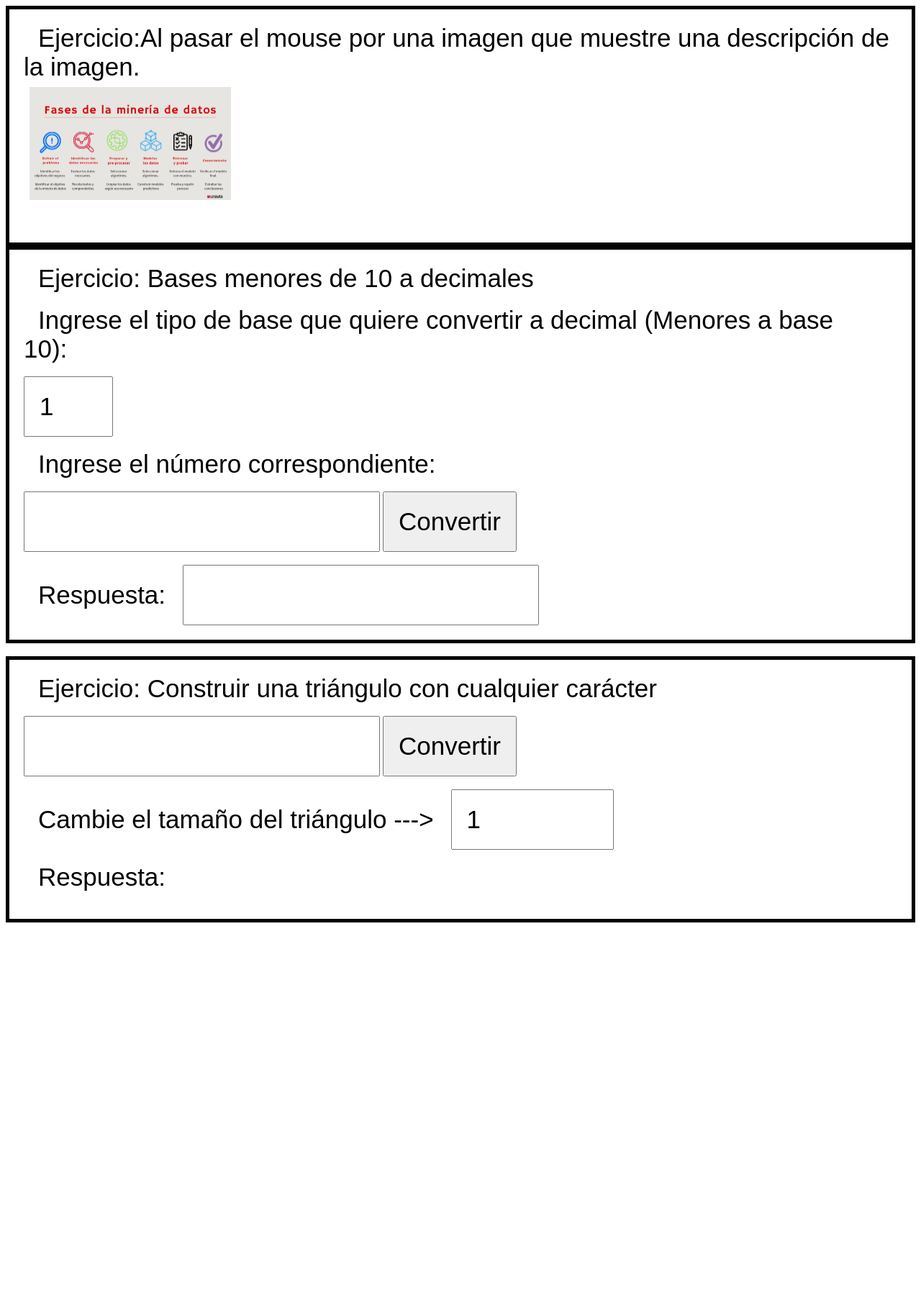
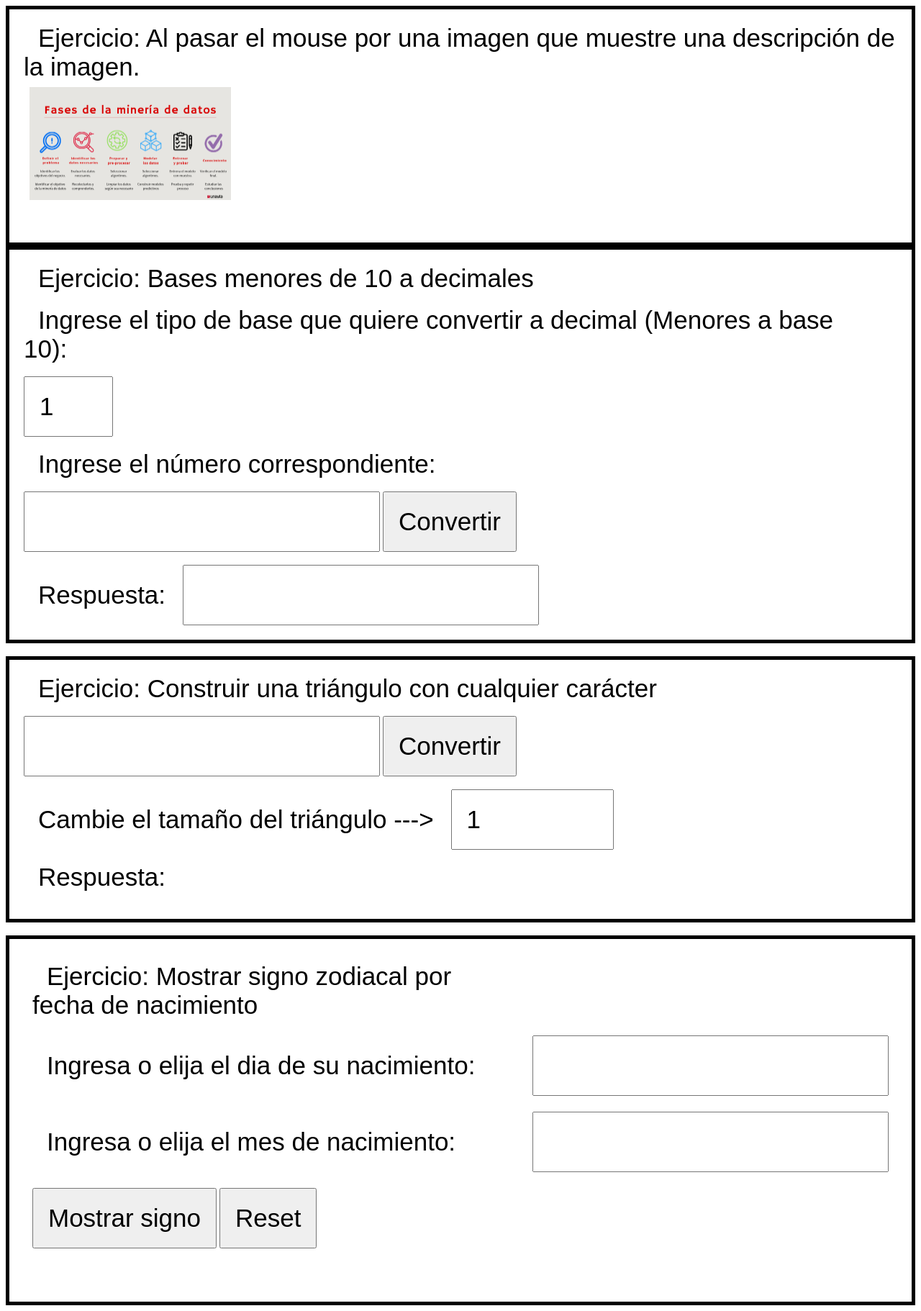
Before and after one commit to KevinSplits/Pagina-Web, a PHP site: page /Ejercicios.html in a window 1280 px wide. Shown: the whole page at 72% size. Before the commit the page ends 1282 px from the top, so only its background shows below. Run offline with PHP 8.4, Linux system fonts and the light colour scheme.

Commit message:
ejercicio4

```diff
--- a/web/Codigos.js
+++ b/web/Codigos.js
@@ -100,3 +100,143 @@ function quitarDescripcion() {
     const descripcion = document.getElementById('descripcion');
     descripcion.style.display = 'none';
 }
+
+// function mostrarSigno() {
+//     const fechaNacimiento = document.getElementById('fecha').value;
+//     const resultado = document.getElementById('result1');
+
+//     if (!fechaNacimiento) {
+//         resultado.innerHTML = 'Por favor, ingrese una fecha de nacimiento.';
+//         return;
+//     }
+
+//     const partes = fechaNacimiento.split("-");
+//     const mes = parseInt(partes[1], 10);
+//     const dia = parseInt(partes[2], 10);
+
+//     let signo = '';
+//     let descripcion = '';
+//     let imagen = '';
+
+//     if ((mes === 1 && dia >= 20) || (mes === 2 && dia <= 18)) {
+//         signo = 'Acuario';
+//         descripcion = 'Descripción de Acuario';
+//         imagen = 'imagenes/acuario.jpg';
+//     } else if ((mes === 2 && dia >= 19) || (mes === 3 && dia <= 20)) {
+//         signo = 'Piscis';
+//         descripcion = 'Descripción de Piscis';
+//         imagen = 'imagenes/piscis.jpg';
+//     } else if ((mes === 3 && dia >= 21) || (mes === 4 && dia <= 19)) {
+//         signo = 'Aries';
+//         descripcion = 'Descripción de Aries';
+//         imagen = 'imagenes/aries.jpg';
+//     } else if ((mes === 4 && dia >= 20) || (mes === 5 && dia <= 20)) {
+//         signo = 'Tauro';
+//         descripcion = 'Descripción de Tauro';
+//         imagen = 'imagenes/tauro.jpg';
+//     } else if ((mes === 5 && dia >= 21) || (mes === 6 && dia <= 20)) {
+//         signo = 'Géminis';
+//         descripcion = 'Descripción de Géminis';
+//         imagen = 'imagenes/geminis.jpg';
+//     } else if ((mes === 6 && dia >= 21) || (mes === 7 && dia <= 22)) {
+//         signo = 'Cáncer';
+//         descripcion = 'Descripción de Cáncer';
+//         imagen = 'imagenes/cancer.jpg';
+//     } else if ((mes === 7 && dia >= 23) || (mes === 8 && dia <= 22)) {
+//         signo = 'Leo';
+//         descripcion = 'Descripción de Leo';
+//         imagen = 'imagenes/leo.jpg';
+//     } else if ((mes === 8 && dia >= 23) || (mes === 9 && dia <= 22)) {
+//         signo = 'Virgo';
+//         descripcion = 'Descripción de Virgo';
+//         imagen = 'imagenes/virgo.jpg';
+//     } else if ((mes === 9 && dia >= 23) || (mes === 10 && dia <= 22)) {
+//         signo = 'Libra';
+//         descripcion = 'Descripción de Libra';
+//         imagen = 'imagenes/libra.jpg';
+//     } else if ((mes === 10 && dia >= 23) || (mes === 11 && dia <= 21)) {
+//         signo = 'Escorpio';
+//         descripcion = 'Descripción de Escorpio';
+//         imagen = 'imagenes/escorpio.jpg';
+//     } else if ((mes === 11 && dia >= 22) || (mes === 12 && dia <= 21)) {
+//         signo = 'Sagitario';
+//         descripcion = 'Descripción de Sagitario';
+//         imagen = 'imagenes/sagitario.jpg';
+//     } else if ((mes === 12 && dia >= 22) || (mes === 1 && dia <= 19)) {
+//         signo = 'Capricornio';
+//         descripcion = 'Descripción de Capricornio';
+//         imagen = 'imagenes/capricornio.jpg';
+//     }
+//     resultado.innerHTML = `<div class="signo">${signo}</div><div class="descripcion">${descripcion}</div><img src="${imagen}" alt="${signo}" class="imagen-signo">`;
+// }
+
+function mostrarSigno(){
+    let dia, mes;
+    dia = parseInt (document.formsig.dia.value);
+    mes = parseInt (document.formsig.mes.value);
+
+    let signo = '';
+    let descripcion = '';
+    let imagen = '';
+
+    if((dia>=21&&mes==3)||(dia<=20&&mes==4)){
+        signo = 'Aries';
+        descripcion = 'Descripción de Aries';
+        imagen = 'imagenes/aries.jpg';
+    }else if((dia>=24&&mes==9)||(dia<=23&&mes==10)){
+        signo = 'Libra';
+        descripcion = 'Descripción de Libra';
+        imagen = 'imagenes/libra.jpg';
+    }else if((dia>=21&&mes==4)||(dia<=21&&mes==5)){
+        signo = 'Tauro';
+        descripcion = 'Descripción de Tauro';
+        imagen = 'imagenes/tauro.jpg';
+    }else if((dia>=24&&mes==10)||(dia<=22&&mes==11)){
+        signo = 'Escorpio';
+        descripcion = 'Descripción de Escorpio';
+        imagen = 'imagenes/escorpio.jpg';
+    }else if((dia>=22&&mes==5)||(dia<=21&&mes==6)){
+        signo = 'Géminis';
+        descripcion = 'Géminis es un signo mutable que forma parte del elemento aire; ' +
+                  'como signo de los gemelos, su carácter es doble y bastante contradictorio por complejo. ' +
+                  'Por una parte es capaz de adaptarse con facilidad y rapidez a todo, pero por otra puede resultar hipócrita. ' +
+                  'Su distintivo común es la comunicación y el ingenio.';
+        imagen = 'imagen/Geminis.png';
+    }else if((dia>=23&&mes==11)||(dia<=21&&mes==12)){
+        signo = 'Sagitario';
+        descripcion = 'Descripción de Sagitario';
+        imagen = 'imagenes/sagitario.jpg';
+    }else if((dia>=21&&mes==6)||(dia<=23&&mes==7)){
+        signo = 'Cáncer';
+        descripcion = 'Descripción de Cáncer';
+        imagen = 'imagen/cancer.jpg';
+    }else if((dia>=22&&mes==12)||(dia<=20&&mes==1)){
+        signo = 'Capricornio';
+        descripcion = 'Descripción de Capricornio';
+        imagen = 'imagenes/capricornio.jpg';
+    }else if((dia>=24&&mes==7)||(dia<=23&&mes==8)){
+        signo = 'Leo';
+        descripcion = 'Descripción de Leo';
+        imagen = 'imagenes/leo.jpg';
+    }else if((dia>=21&&mes==1)||(dia<=19&&mes==2)){
+        signo = 'Acuario';
+        descripcion = 'Descripción de Acuario';
+        imagen = 'imagenes/acuario.jpg';
+    }else if((dia>=24&&mes==8)||(dia<=23&&mes==9)){
+        signo = 'Virgo';
+        descripcion = 'Descripción de Virgo';
+        imagen = 'imagenes/virgo.jpg';
+    }else if((dia>=20&&mes==2)||(dia<=20&&mes==3)){
+        signo = 'Piscis';
+        descripcion = 'Descripción de Piscis';
+        imagen = 'imagenes/piscis.jpg';
+    }
+    const resultado = document.getElementById('result1');
+    resultado.innerHTML = `<div class="resultado-signo">
+                                <img src="${imagen}" alt="${signo}" class="imagen-signo">
+                                <div class="descrip-contain-signo">
+                                    <div class="nombre-signo">${signo}</div>
+                                    <div class="descripcion-signo">${descripcion}</div>
+                                    </div>
+                           </div>`;
+}
--- a/web/Ejercicios.html
+++ b/web/Ejercicios.html
@@ -9,7 +9,7 @@
 </head>
 <body>
 	<form id="f1">
-		<label>Ejercicio:Al pasar el mouse por una imagen que muestre una descripción de la imagen.</label>
+		<label>Ejercicio: Al pasar el mouse por una imagen que muestre una descripción de la imagen.</label>
 		<br>
 		<iframe src="Imagenes.html" width="500" height="200" height="500" frameborder="0" scrolling="no" ></iframe>
 	</form>
@@ -51,6 +51,42 @@
 		<br>
 		<div id="contenido"></div>
 	</form>
-
+	<br>
+	<form name="formsig" id="f1">
+        <table class="tabla-signo">
+            <tr>
+                <td>
+                    <label>Ejercicio: Mostrar signo zodiacal por fecha de nacimiento</label>
+                </td>
+            </tr>
+            <tr>
+                <td>
+                    <label for="dia">Ingresa o elija el dia de su nacimiento:</label>
+                </td>
+                <td>
+                    <input name="dia" required="required" step="1" type="number">
+                </td>
+            </tr>
+            <tr>
+                <td>
+                    <label for="mes">Ingresa o elija el mes de nacimiento:</label>
+                </td>
+                <td>
+                    <input name="mes" required="required" step="1" type="number">
+                </td>
+            </tr>
+            <tr align="center">
+                <td colspan="2" rowspan="1">
+                    <input value="Mostrar signo" type="button" onclick="mostrarSigno();">
+                    <input type="reset">
+                </td>
+            </tr>
+            <tr>
+                <td colspan="2">
+                    <div id="result1" class="resultado-signo"></div>
+                </td>
+            </tr>
+        </table>
+    </form>
 </body>
 </html>
--- a/web/Estilos.css
+++ b/web/Estilos.css
@@ -235,3 +235,34 @@ td.columna2, td.columna3{
     padding: 5px 10px;
     display: none;
 }
+
+/*Ejercicio 4*/
+
+#f1 .resultado-signo {
+    margin-top: 20px;
+    display: flex;
+    align-items: center;
+}
+#f1 .nombre-signo {
+    font-size: 20px;
+    font-weight: bold;
+    margin-bottom: 10px;
+}
+#f1 .descripcion-signo{
+    font-size: 16px;
+    font-family: sans-serif;
+}
+#f1 .imagen-signo {
+    width: 400px;
+    height: 400px;
+    margin-right: 20px;
+}
+#f1 .descrip-contain-signo {
+    display: flex;
+    flex-direction: column;
+}
+#f1 .tabla-signo {
+    text-align: left;
+    margin-left: auto;
+    margin-right: auto;
+}
```
Also changed, not shown: web/imagen/Geminis.png (added). Lines whose indentation alone changed are shown as unchanged.
